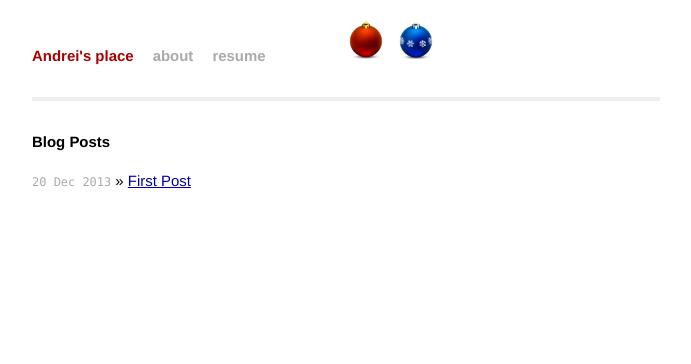
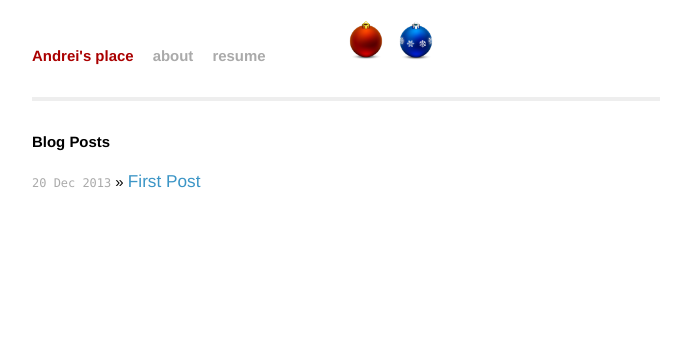
Before and after one commit to andreip/andreip.github.io, a Jekyll site: the page built from index.html, in a window 1280 px wide. Shown: the top 364 px of the page, without its empty margins (294-985 px from the left). Built offline with Jekyll 4.4.1, drawn with Linux system fonts in a browser that asks for light colours; Markdown is read by kramdown in place of the engine named in the settings.

Commit message:
Customize anchors colors and on hover.

```diff
--- a/css/main.css
+++ b/css/main.css
@@ -25,9 +25,19 @@ h1, h2, h3, h4, h5, h6 {
 h1 { margin-bottom: 1em; }
 p { margin: 1em 0; }
 
-a         { color: #00a; }
-a:hover   { color: #000; }
-a:visited { color: #a0a; }
+a {
+ color: #3B95C6;
+   text-decoration: underline;
+   -moz-transition: color .2s ease-in-out;
+   -webkit-transition: color .2s ease-in-out;
+   -o-transition: color .2s ease-in-out;
+   -ms-transition: color .2s ease-in-out;
+   transition: color .2s ease-in-out;
+}
+
+a:hover {
+ color: #1B75A6 !important;
+}
 
 /*****************************************************************************/
 /*
@@ -48,6 +58,12 @@ a:visited { color: #a0a; }
   font-family: Monaco, "Courier New", monospace;
   font-size: 80%;
 }
+
+.posts li a {
+  font-size: 115%;
+  text-decoration: none;
+}
+
 
 /*****************************************************************************/
 /*
```
